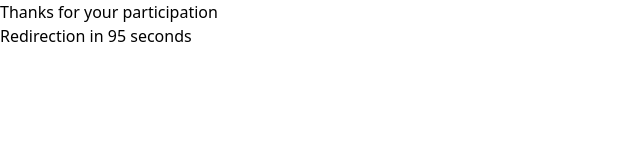
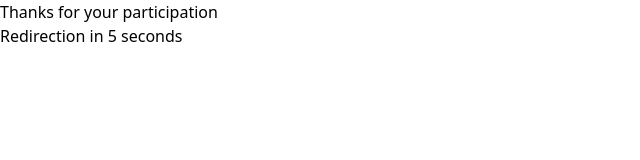
Before and after one commit to NicolasVdev/React-Selfie-App, a React (Vite) app: page /thank_you in a window 1280 px wide. Shown: the top 160 px of the page, without its empty margins (0-640 px from the left). Built offline with nearby package versions, Linux system fonts and the light colour scheme; no server answers.

Commit message:
reset state thank to 10 & refacto

```diff
--- a/src/components/PhotoPage.jsx
+++ b/src/components/PhotoPage.jsx
@@ -12,18 +12,13 @@ export const PhotoPage = ({imageUrl}) => {
   const storeSelfieAndNavigate = async () => {
     if (imageUrl) {
       try {
-        // Récupérez l'e-mail depuis la base de données
         const email = await getEmailFromLastRecord();
-
         if (!email) {
           console.error('E-mail introuvable dans la base de données.');
           return;
         }
-
         const selfieUrl = await storeSelfieInSupabase(imageUrl);
-
         if (selfieUrl) {
-          // Envoyez l'e-mail avec le selfie
           sendEmailWithSelfie(email, imageUrl);
           console.log('Selfie stocké avec succès et e-mail envoyé');
         } else {
--- a/src/pages/Thanks.jsx
+++ b/src/pages/Thanks.jsx
@@ -3,7 +3,7 @@ import { useNavigate } from 'react-router-dom'
 
 export const Thanks = () => {
   const navigate = useNavigate();
-  const [countdown, setCountdown] = useState(100);
+  const [countdown, setCountdown] = useState(10);
 
   useEffect(() => {
     const restart = setInterval(() => {
--- a/src/services/EmailsFetch.jsx
+++ b/src/services/EmailsFetch.jsx
@@ -29,7 +29,7 @@ export const getEmailFromLastRecord = async () => {
   try {
     const { data: lastRecord, error } = await supabase
       .from('Attendees')
-      .select('id, email') // Inclure le champ 'email' dans la sélection
+      .select('id, email')
       .order('id', { ascending: false })
       .limit(1);
 
@@ -38,7 +38,6 @@ export const getEmailFromLastRecord = async () => {
       return null;
     }
 
-    // Vérifiez si des données ont été récupérées
     if (lastRecord.length > 0) {
       const email = lastRecord[0].email;
       return email;
--- a/src/services/Mailer.jsx
+++ b/src/services/Mailer.jsx
@@ -7,7 +7,7 @@ sgMail.setApiKey(import.meta.env.VITE_SENDGRID_API_KEY);
 export const sendEmailWithSelfie = async (email, imageUrl) => {
   try {
     const response = await axios.get(imageUrl, { responseType: 'arraybuffer' });
-    const imageBase64 = Buffer.from(response.data, 'binary').toString('base64');
+    const imageBase64 = Buffer.from(response.data).toString('base64');
     const attachment = {
       content: imageBase64,
       filename: 'selfie.webp',
```
